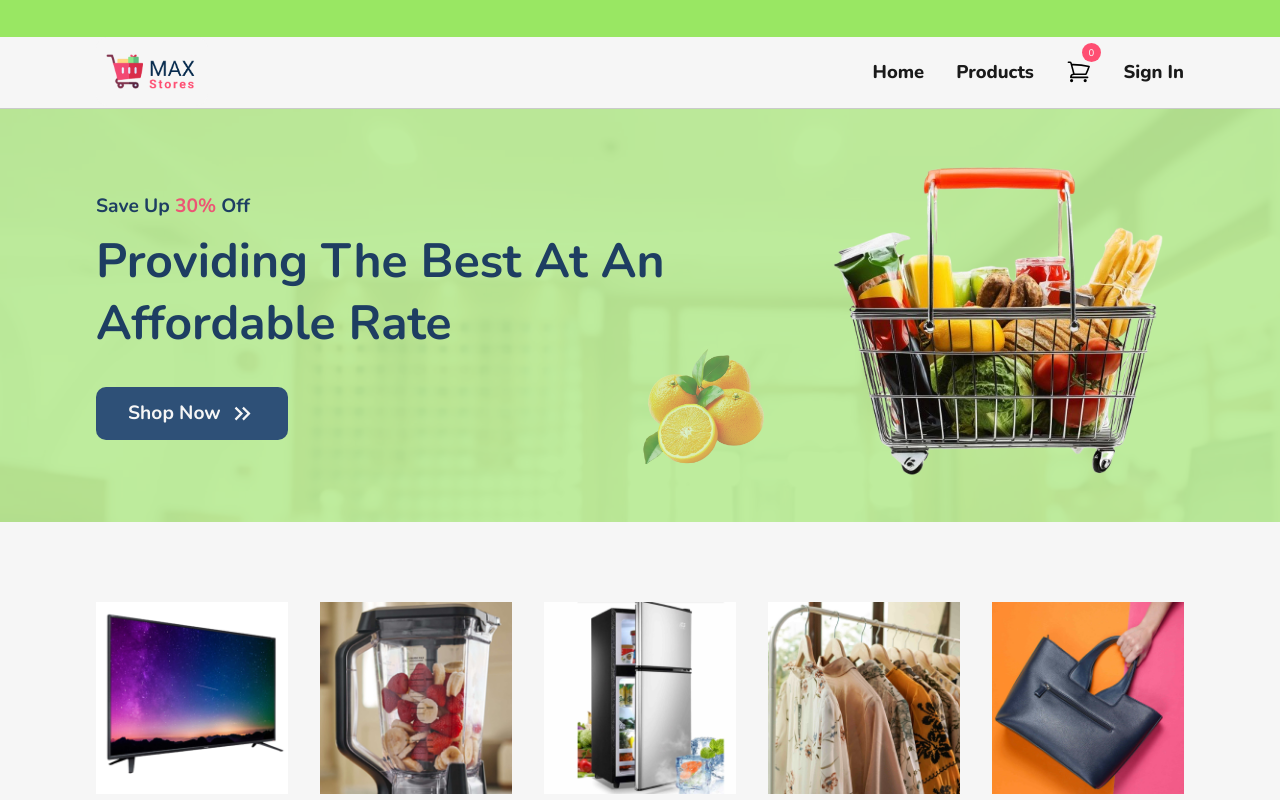
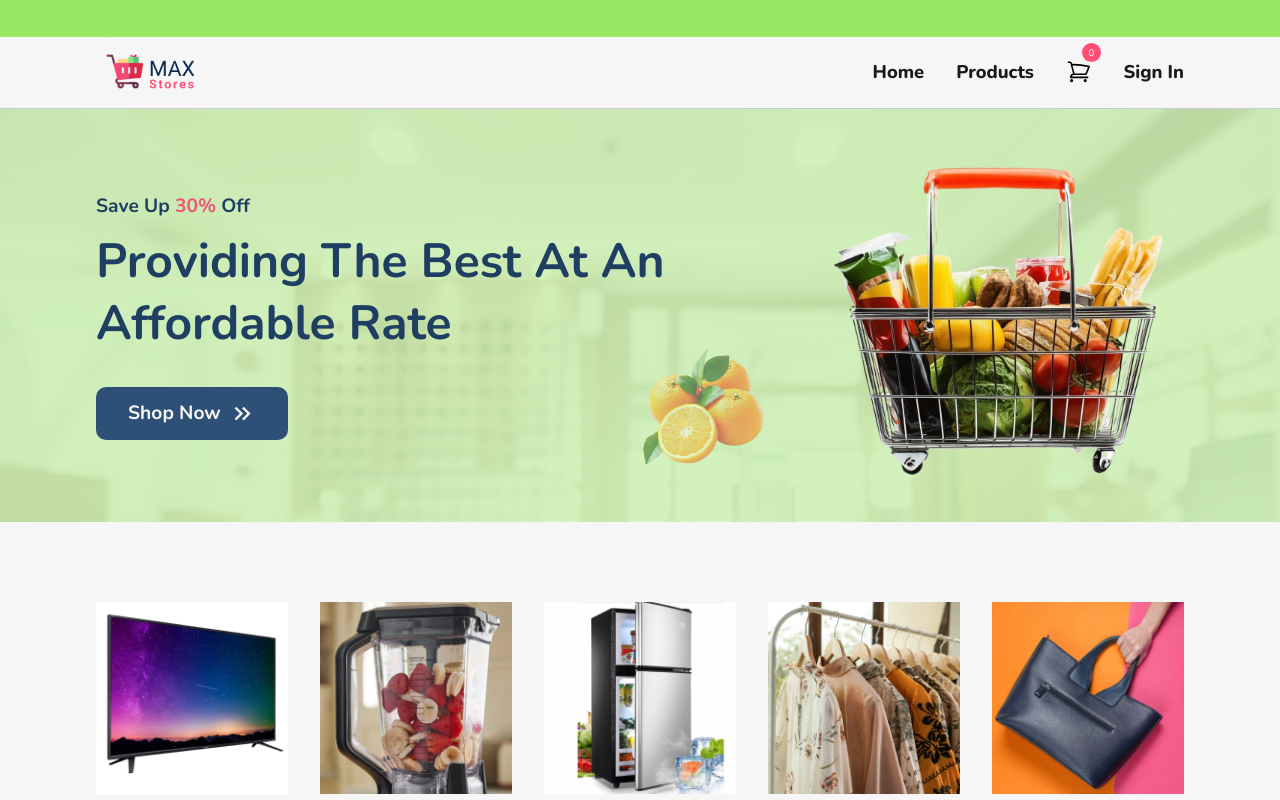
Before and after one commit to Chiemezie-Uchenwoke/max-stores, a React (Vite) app: page / in a window 1280 px wide. Shown: the top 800 px of the page. Built offline with nearby package versions, Linux system fonts and the light colour scheme.

Commit message:
test hero

```diff
--- a/src/components/Hero/Hero.css
+++ b/src/components/Hero/Hero.css
@@ -1,6 +1,6 @@
 .hero{
     width: 100%;
-    background-color: rgba(153, 231, 99, 0.6);
+    background-color: rgba(153, 231, 99, 0.4);
     min-height: 18rem;
     padding: 3rem 0;
     position: relative;
```
